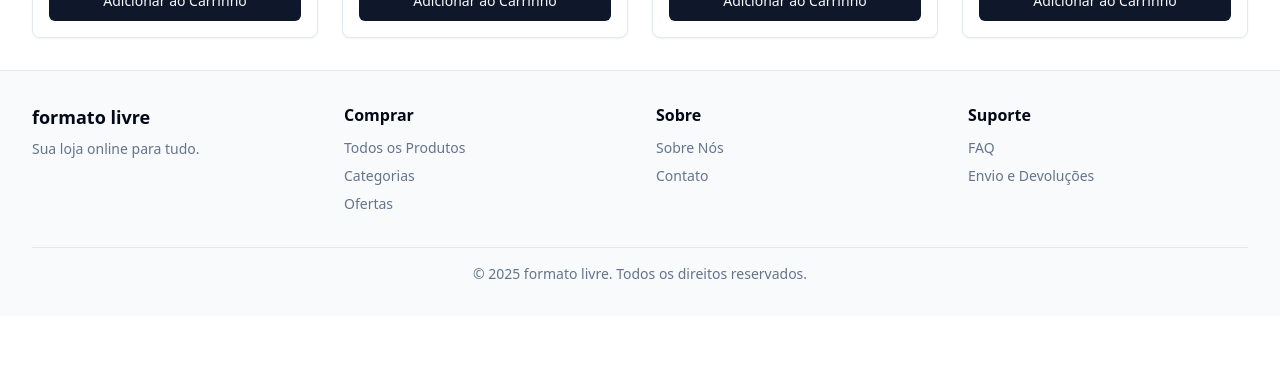
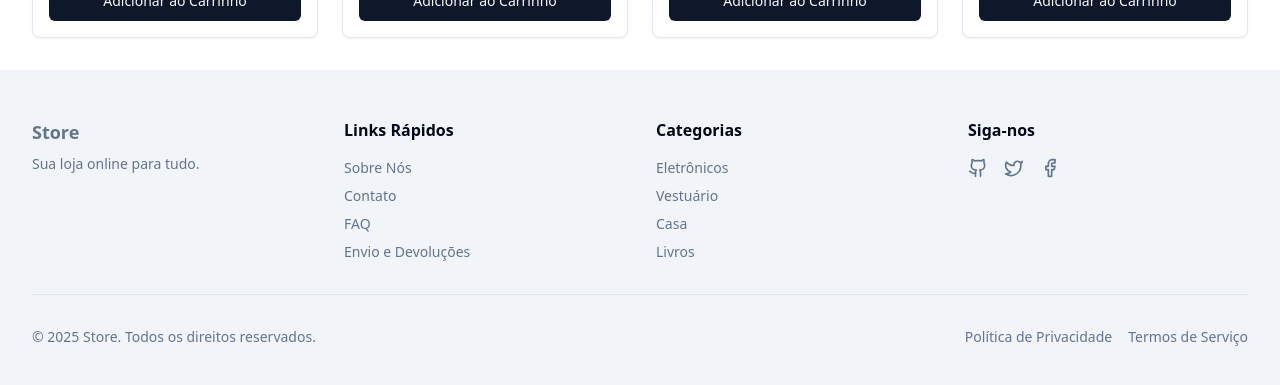
Before and after one commit to kaiobrl/storelojaOn, a React (Vite) app: page / in a window 1280 px wide. Shown: the part 1169-1554 px from the top of the page. Before the commit the page ends 1485 px from the top, so only its background shows below. Built offline with nearby package versions, Linux system fonts and the light colour scheme.

Commit message:
[dyad] Atualizando nome da loja no rodapé - wrote 1 file(s)

```diff
--- a/src/components/Footer.tsx
+++ b/src/components/Footer.tsx
@@ -1,39 +1,48 @@
 import { Link } from "react-router-dom";
+import { Github, Twitter, Facebook } from "lucide-react";
 
 const Footer = () => {
   return (
-    <footer className="bg-muted/50 border-t">
-      <div className="container mx-auto py-8 px-4 sm:px-6 lg:px-8">
-        <div className="grid grid-cols-2 md:grid-cols-4 gap-8">
+    <footer className="bg-muted text-muted-foreground">
+      <div className="container py-12">
+        <div className="grid grid-cols-1 md:grid-cols-4 gap-8">
           <div>
-            <h3 className="text-lg font-semibold">formato livre</h3>
+            <h3 className="text-lg font-semibold">Store</h3>
             <p className="text-muted-foreground mt-2 text-sm">Sua loja online para tudo.</p>
           </div>
           <div>
-            <h4 className="font-semibold">Comprar</h4>
-            <ul className="mt-2 space-y-1">
-              <li><Link to="/products" className="text-sm text-muted-foreground hover:text-foreground">Todos os Produtos</Link></li>
-              <li><Link to="/categories" className="text-sm text-muted-foreground hover:text-foreground">Categorias</Link></li>
-              <li><Link to="/deals" className="text-sm text-muted-foreground hover:text-foreground">Ofertas</Link></li>
+            <h4 className="font-semibold text-foreground">Links Rápidos</h4>
+            <ul className="mt-4 space-y-2 text-sm">
+              <li><Link to="/about" className="hover:text-primary">Sobre Nós</Link></li>
+              <li><Link to="/contact" className="hover:text-primary">Contato</Link></li>
+              <li><Link to="/faq" className="hover:text-primary">FAQ</Link></li>
+              <li><Link to="/shipping" className="hover:text-primary">Envio e Devoluções</Link></li>
             </ul>
           </div>
           <div>
-            <h4 className="font-semibold">Sobre</h4>
-            <ul className="mt-2 space-y-1">
-              <li><Link to="/about" className="text-sm text-muted-foreground hover:text-foreground">Sobre Nós</Link></li>
-              <li><Link to="/contact" className="text-sm text-muted-foreground hover:text-foreground">Contato</Link></li>
+            <h4 className="font-semibold text-foreground">Categorias</h4>
+            <ul className="mt-4 space-y-2 text-sm">
+              <li><Link to="/categories/electronics" className="hover:text-primary">Eletrônicos</Link></li>
+              <li><Link to="/categories/clothing" className="hover:text-primary">Vestuário</Link></li>
+              <li><Link to="/categories/home" className="hover:text-primary">Casa</Link></li>
+              <li><Link to="/categories/books" className="hover:text-primary">Livros</Link></li>
             </ul>
           </div>
           <div>
-            <h4 className="font-semibold">Suporte</h4>
-            <ul className="mt-2 space-y-1">
-              <li><Link to="/faq" className="text-sm text-muted-foreground hover:text-foreground">FAQ</Link></li>
-              <li><Link to="/shipping" className="text-sm text-muted-foreground hover:text-foreground">Envio e Devoluções</Link></li>
-            </ul>
+            <h4 className="font-semibold text-foreground">Siga-nos</h4>
+            <div className="flex mt-4 space-x-4">
+              <a href="#" className="hover:text-primary"><Github size={20} /></a>
+              <a href="#" className="hover:text-primary"><Twitter size={20} /></a>
+              <a href="#" className="hover:text-primary"><Facebook size={20} /></a>
+            </div>
           </div>
         </div>
-        <div className="mt-8 border-t pt-4 text-center text-muted-foreground text-sm">
-          <p>&copy; {new Date().getFullYear()} formato livre. Todos os direitos reservados.</p>
+        <div className="mt-8 border-t pt-8 flex flex-col md:flex-row justify-between items-center text-sm">
+          <p>&copy; {new Date().getFullYear()} Store. Todos os direitos reservados.</p>
+          <div className="flex space-x-4 mt-4 md:mt-0">
+            <Link to="/privacy" className="hover:text-primary">Política de Privacidade</Link>
+            <Link to="/terms" className="hover:text-primary">Termos de Serviço</Link>
+          </div>
         </div>
       </div>
     </footer>
```
